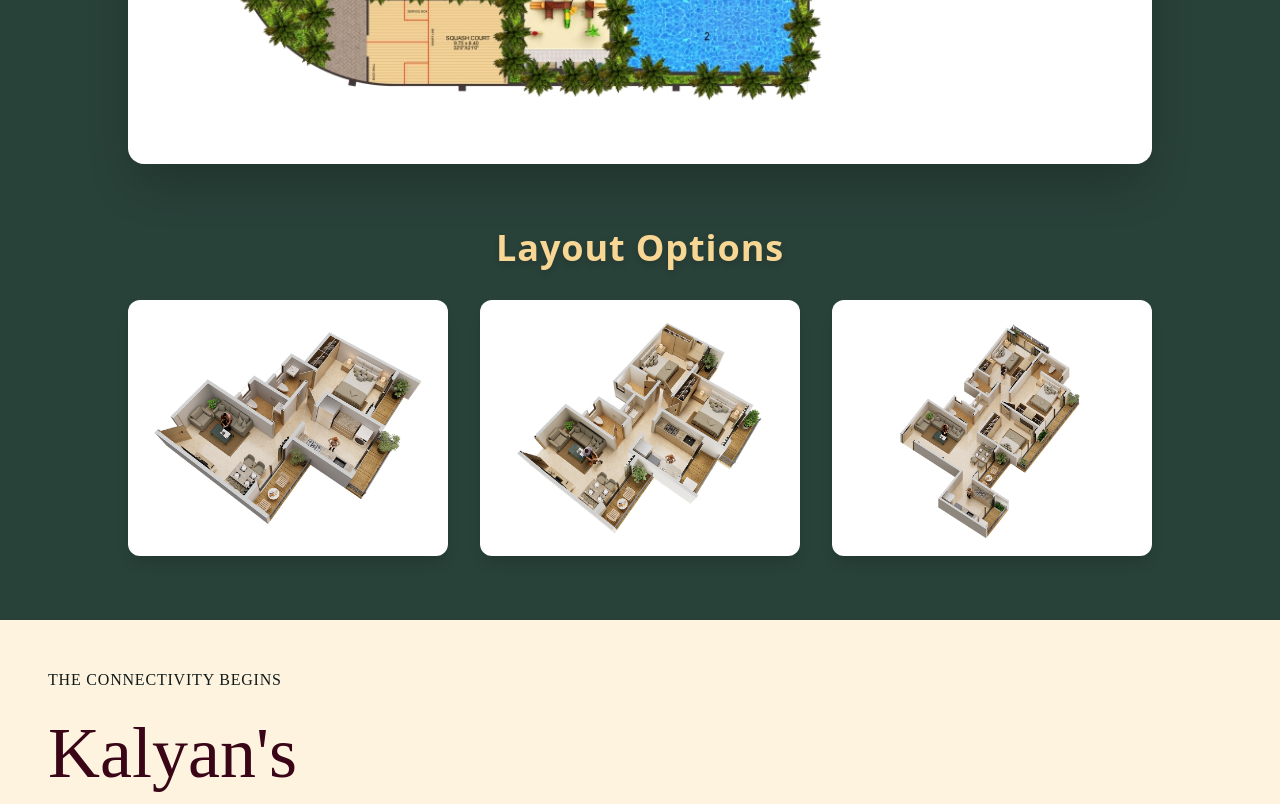
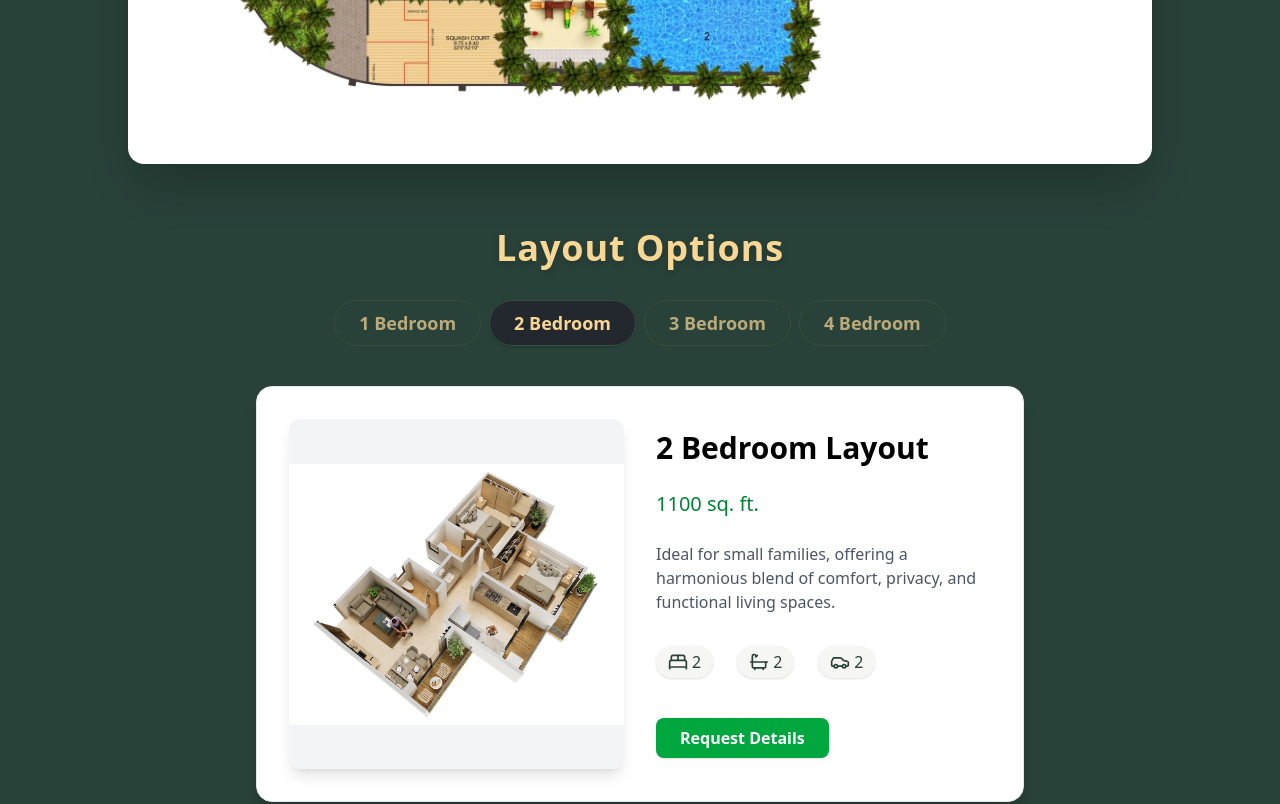
Before and after one commit to Aafreen2203/NirvanaLifespaces, a React (Vite) app in the folder nirvana/: page / in a window 1280 px wide. Shown: the part 3523-4327 px from the top of the page. Built offline with nearby package versions, Linux system fonts and the light colour scheme.

Commit message:
Initial commit

```diff
--- a/nirvana/src/components/FloorPlan.tsx
+++ b/nirvana/src/components/FloorPlan.tsx
@@ -1,6 +1,65 @@
-import React from 'react';
+import React, { useState } from 'react';
+import { BedDouble, Bath, Car, Expand } from 'lucide-react';
 
-const FloorPlan = () => {
+const LAYOUTS = [
+  {
+    key: '1bhk',
+    tab: '1 Bedroom',
+    title: '1 Bedroom Layout',
+    area: '650 sq. ft.',
+    img: '/src/assets/f-2.jpg',
+    desc: 'Perfect for singles or couples, this layout maximizes space and natural light for a cozy, modern lifestyle.',
+    features: [
+      { icon: <BedDouble size={20} />, label: '1' },
+      { icon: <Bath size={20} />, label: '2' },
+      { icon: <Car size={20} />, label: '1' },
+    ],
+  },
+  {
+    key: '2bhk',
+    tab: '2 Bedroom',
+    title: '2 Bedroom Layout',
+    area: '1100 sq. ft.',
+    img: '/src/assets/f-3.jpg',
+    desc: 'Ideal for small families, offering a harmonious blend of comfort, privacy, and functional living spaces.',
+    features: [
+      { icon: <BedDouble size={20} />, label: '2' },
+      { icon: <Bath size={20} />, label: '2' },
+      { icon: <Car size={20} />, label: '2' },
+    ],
+  },
+  {
+    key: '3bhk',
+    tab: '3 Bedroom',
+    title: '3 Bedroom Layout',
+    area: '1500 sq. ft.',
+    img: '/src/assets/f-4.jpg',
+    desc: 'Spacious and versatile, designed for growing families who value extra room and contemporary elegance.',
+    features: [
+      { icon: <BedDouble size={20} />, label: '3' },
+      { icon: <Bath size={20} />, label: '3' },
+      { icon: <Car size={20} />, label: '2' },
+    ],
+  },
+  {
+    key: '4bhk',
+    tab: '4 Bedroom',
+    title: '4 Bedroom Layout',
+    area: '1800 sq. ft.',
+    img: '/src/assets/f-5.jpg',
+    desc: 'Ultimate luxury with expansive living areas and premium finishes.',
+    features: [
+      { icon: <BedDouble size={20} />, label: '4' },
+      { icon: <Bath size={20} />, label: '4' },
+      { icon: <Car size={20} />, label: '2' },
+    ],
+  },
+];
+
+export default function FloorPlan() {
+  const [selected, setSelected] = useState('2bhk');
+  const current = LAYOUTS.find(l => l.key === selected);
+
   return (
     <div className="min-h-screen bg-[#284139] flex flex-col items-center pt-20 pb-16">
       <h2 className="text-5xl md:text-6xl font-extrabold text-[#F8D794] mb-8 tracking-wide text-center">
@@ -20,33 +79,55 @@ const FloorPlan = () => {
       <h2 className="text-3xl md:text-4xl font-bold text-[#F8D794] mb-8 text-center tracking-wide drop-shadow-md">
         Layout Options
       </h2>
-      <div className="w-full flex justify-center">
-        <div className="grid grid-cols-1 md:grid-cols-3 gap-8 max-w-5xl w-full">
-          <div className="bg-white rounded-xl shadow-lg p-4 flex items-center justify-center">
-            <img
-              src="/src/assets/f-2.jpg"
-              alt="3D Floor Layout 1"
-              className="rounded-lg w-full h-auto"
-            />
-          </div>
-          <div className="bg-white rounded-xl shadow-lg p-4 flex items-center justify-center">
-            <img
-              src="/src/assets/f-3.jpg"
-              alt="3D Floor Layout 2"
-              className="rounded-lg w-full h-auto"
-            />
-          </div>
-          <div className="bg-white rounded-xl shadow-lg p-4 flex items-center justify-center">
-            <img
-              src="/src/assets/f-4.jpg"
-              alt="3D Floor Layout 3"
-              className="rounded-lg w-full h-auto"
-            />
+      {/* Tabs */}
+      <div className="flex justify-center mb-10 gap-2">
+        {LAYOUTS.map(l => (
+          <button
+            key={l.key}
+            className={`px-6 py-2 rounded-full font-semibold text-lg transition-all duration-200 border border-[#3a4d3a] focus:outline-none ${
+              selected === l.key
+                ? 'bg-[#23272e] text-[#F8D794] shadow'
+                : 'bg-transparent text-[#F8D794]/70 hover:bg-[#23272e]/60'
+            }`}
+            onClick={() => setSelected(l.key)}
+          >
+            {l.tab}
+          </button>
+        ))}
+      </div>
+      {/* Layout Card */}
+      {current && (
+        <div className="w-full flex justify-center">
+          <div className="grid md:grid-cols-2 gap-8 items-center bg-white rounded-2xl shadow-xl p-8 border border-[#e5e7eb] max-w-3xl w-full">
+            <div className="flex items-center justify-center h-full">
+              <div className="bg-[#f3f4f6] rounded-xl shadow-lg flex items-center justify-center w-[400px] h-[300px] md:w-[500px] md:h-[350px] max-w-full overflow-hidden">
+                <img
+                  src={current.img}
+                  alt={current.title}
+                  className="object-contain w-full h-full"
+                  style={{ background: '#f3f4f6' }}
+                />
+              </div>
+            </div>
+            <div className="space-y-6">
+              <h3 className="text-3xl font-semibold">{current.title}</h3>
+              <p className="text-xl font-medium text-green-700">{current.area}</p>
+              <p className="text-gray-600">{current.desc}</p>
+              <div className="flex items-center gap-6 pt-2">
+                {current.features.map((f, i) => (
+                  <span key={i} className="flex items-center gap-1 text-[#284139] bg-[#f6f7f4] px-3 py-1 rounded-full text-base font-medium shadow-sm">
+                    {f.icon}
+                    {f.label}
+                  </span>
+                ))}
+              </div>
+              <button className="bg-green-600 hover:bg-green-700 text-white px-6 py-2 rounded-lg font-semibold shadow transition-all duration-200 mt-4">
+                Request Details
+              </button>
+            </div>
           </div>
         </div>
-      </div>
+      )}
     </div>
   );
-};
-
-export default FloorPlan;
+}
```
Also changed, not shown: nirvana/src/assets/f-5.jpg (added).
